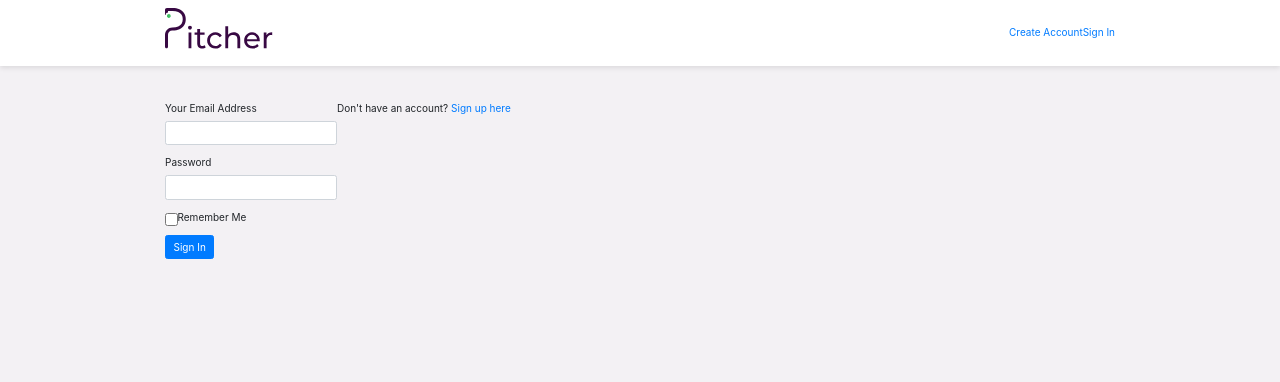
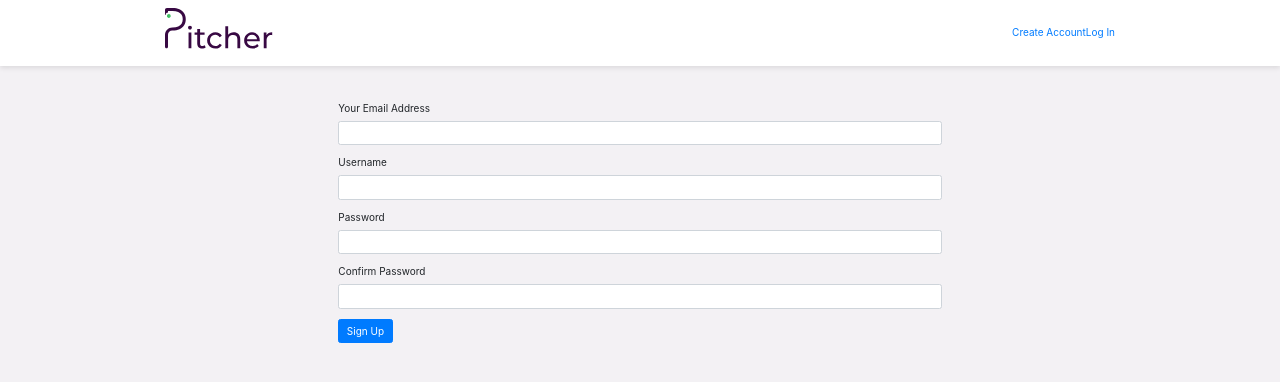
Before and after one commit to VictorKMaina/pitch-app, a Flask app: template app/templates/auth/sign_in.html in a window 1280 px wide. Shown: the top 382 px of the page. Run offline with Flask 2, Linux system fonts and the light colour scheme; the template is opened without the code that fills it: values that come from a table or form of the project are taken from there, others are empty; some libraries are stand-ins or nearby versions.

Commit message:
change back to original functions

```diff
--- a/app/auth/views.py
+++ b/app/auth/views.py
@@ -19,7 +19,7 @@ def login():
         flash("Invalid username or Password")
 
     title = "Pitcher Login"
-    return render_template("auth/sign_in.html", signin_form = signup_form, title = title)
+    return render_template("auth/login.html", signin_form = signup_form, title = title)
 
 @auth.route("/sign-out")
 @login_required
@@ -27,7 +27,7 @@ def logout():
     logout_user()
     return redirect(url_for("main.index"))
 
-@auth.route("/sign-up", methods = ["GET", "POST"])
+@auth.route("/sign-in", methods = ["GET", "POST"])
 def sign_in():
     form = SignupForm()
 
@@ -42,4 +42,4 @@ def sign_in():
 
         title = "New Account"
 
-    return render_template("auth/sign_up.html", signup_form = form)
+    return render_template("auth/sign_in.html", signup_form = form)
--- a/app/templates/auth/sign_in.html
+++ b/app/templates/auth/sign_in.html
@@ -2,21 +2,12 @@
 {% import "bootstrap/form.html" as form %}
 
 {% block content %}
-
  <div class="container">
      <div class="row">
          <div class="col-md-2"></div>
          <div class="col-md-8">
-            {% for message in get_flashed_messages() %}
-            <div class="alert alert-danger">
-                <button type="button" class="close" data-dismiss="alert">&times;</button>
-                {{message}}
+             {{ form.render_form(signup_form) }}
          </div>
-            {% endfor %}
-        </div>
-
-        {{form.render_form(signin_form)}}
-        <p> Don't have an account? <a href="{{url_for('auth.sign_up')}}">Sign up here</a></p>
          <div class="col-md-2"></div>
      </div>
  </div>
--- a/app/templates/base.html
+++ b/app/templates/base.html
@@ -42,15 +42,15 @@
                                 <img src="/static/app-resources/account_icon.svg" alt="">
                                 <span class="sr-only">{{current_user.user_name}}</span>
                             </a>
-                            <p class="nav-link"><a href="{{url_for('auth.sign_out')}}">Sign Out</a></p>
+                            <p class="nav-link"><a href="{{url_for('auth.logout')}}">Sign Out</a></p>
                         </div>
                     </li>
                     {% else %}
                     <li>
-                        <a href="{{url_for('auth.sign_up')}}">Create Account</a>
+                        <a href="{{url_for('auth.sign_in')}}">Create Account</a>
                     </li>
                     <li>
-                        <a href="{{url_for('auth.sign_in')}}">Sign In</a>
+                        <a href="{{url_for('auth.login')}}">Log In</a>
                     </li>
                     {% endif %}
 
```
Also changed, not shown: app/templates/auth/login.html (added, +24 -0 lines), app/templates/auth/sign_up.html (deleted, +0 -15 lines). Lines whose indentation alone changed are shown as unchanged.
